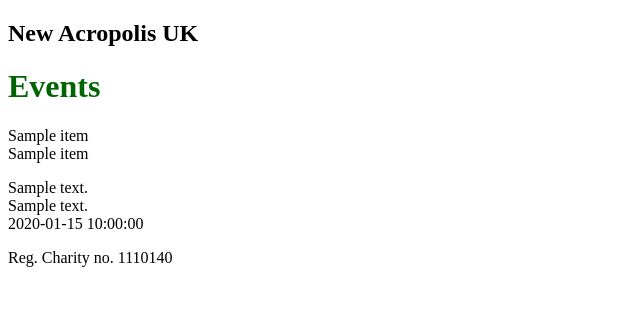
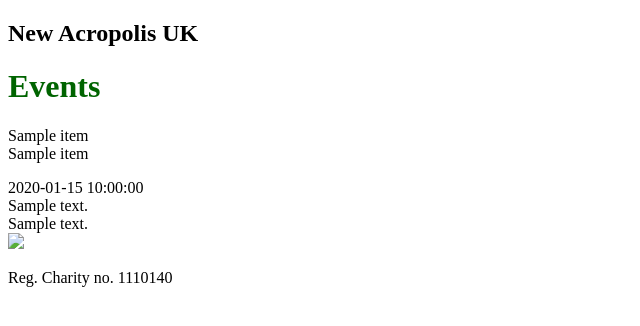
Before and after one commit to newacropolis-uk-website/frontend, a Flask app: template app/templates/views/events_past_year.html in a window 1280 px wide. Shown: the top 326 px of the page, without its empty margins (0-640 px from the left). Run offline with Flask 2, Linux system fonts and the light colour scheme; the template is opened without the code that fills it: most values are stand-ins (such as "Sample title", 1, 10 or a date in 2020).

Commit message:
Add images to events past year page

```diff
--- a/app/main/views/index.py
+++ b/app/main/views/index.py
@@ -37,5 +37,6 @@ def past_events():
     events = api_client.get_events_past_year()
     return render_template(
         'views/events_past_year.html',
-        events=events
+        events=events,
+        api_base_url=api_client.base_url
     )
--- a/app/templates/views/events_past_year.html
+++ b/app/templates/views/events_past_year.html
@@ -12,18 +12,21 @@
         {% for item in events %}
             <p>
                 {{ item.title }}<br>{{ item.sub_title if item.sub_title else '' }}
+                {% for date in item.event_dates %}
+                    <div>
+                        {{ date.event_datetime }}
+                    </div>
+                {% endfor %}
                 <div>
                     {{ item.description }}
                 </div>
                 <div>
                     {{ item.venue.address }}
                 </div>
-                {% for date in item.event_dates %}
-                    <div>
-                        {{ date.event_datetime }}
-                    </div>
-                {% endfor %}
-            </p>
+                <div>
+                    <img src="{{ api_base_url }}images/{{ item.image_filename }}" width=100>
+                </div>
+                </p>
         {% endfor %}
     </p>
 {% endblock %}
```
